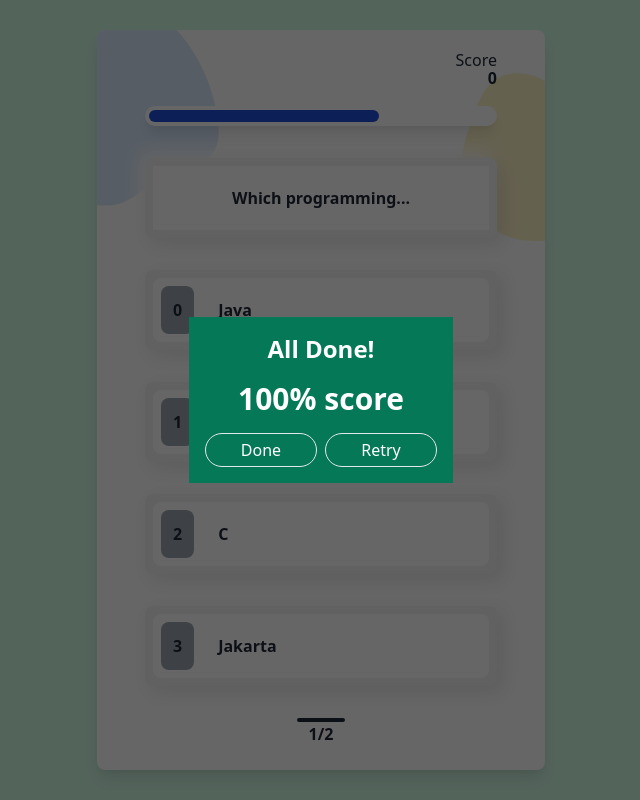
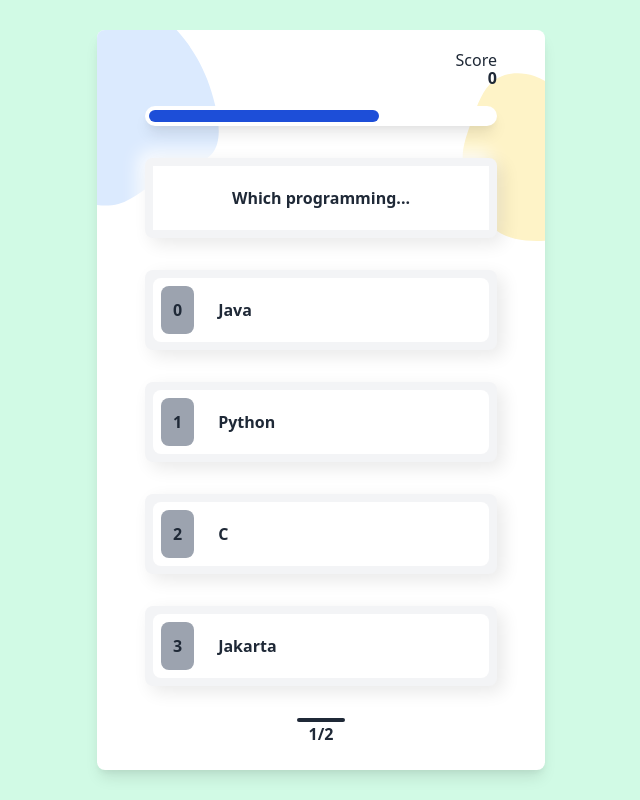
Before and after one commit to rodionsibov/stunning-happiness, a Vue app: page / in a window 1280 px wide. Shown: the whole page, without its empty margins (319-959 px from the left). Built offline with nearby package versions, Linux system fonts and the light colour scheme.

Commit message:
feat: show overlay at end of quiz

```diff
--- a/src/views/Home.vue
+++ b/src/views/Home.vue
@@ -10,7 +10,7 @@
       bg-green-100
     "
   >
-    <QuizCompleteOverlay />
+    <QuizCompleteOverlay v-if="endOfQuiz" />
     <div
       class="
         w-full
@@ -143,6 +143,7 @@ export default {
     QuizCompleteOverlay,
   },
   setup() {
+    let endOfQuiz = ref(false)
     let canClick = true;
     let timer = ref(100);
     let questionCounter = ref(0);
@@ -173,7 +174,7 @@ export default {
         currentQuestion.value = questions[questionCounter.value];
         questionCounter.value++;
       } else {
-        console.log("Out of questions");
+        endOfQuiz.value = true
       }
     };
 
@@ -239,6 +240,7 @@ export default {
       optionChosen,
       score,
       timer,
+      endOfQuiz
     };
   },
 };
```
